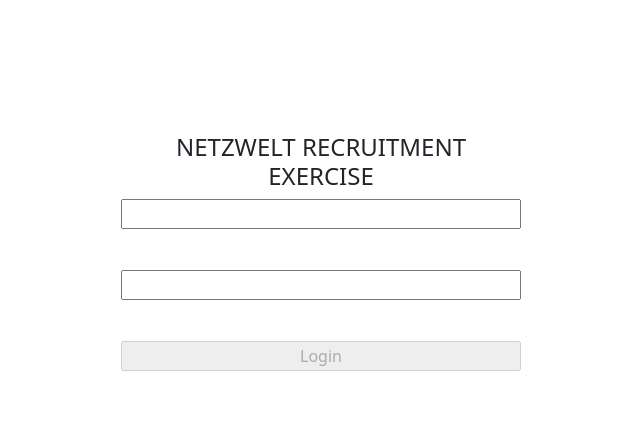
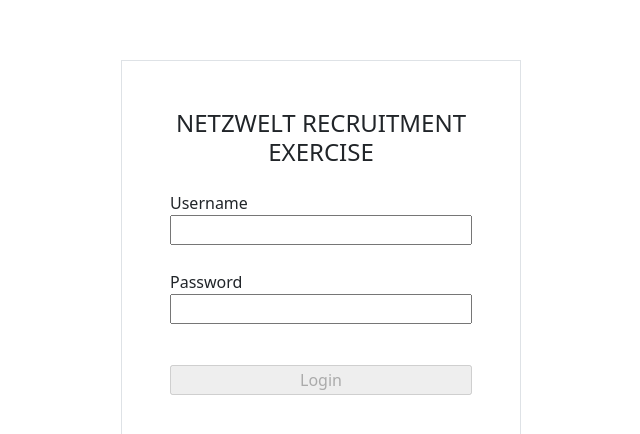
Before and after one commit to Dybreak0/portfolio, an Angular app: page /account/login in a window 1280 px wide. Shown: the part 148-582 px from the top of the page, without its empty margins (319-959 px from the left). Built offline with nearby package versions, Linux system fonts and the light colour scheme.

Commit message:
polish frontend

```diff
--- a/src/app/components/home/home.component.html
+++ b/src/app/components/home/home.component.html
@@ -4,10 +4,3 @@
 
 <h2>Territories</h2>
 <p>Here are the list of territories</p>
-
-
-<ul id="my2UL1">
-
-</ul>
-
--------------------------------------------------------------
--- a/src/app/components/home/home.component.ts
+++ b/src/app/components/home/home.component.ts
@@ -19,6 +19,7 @@ export class HomeComponent {
       .then((result: Territories) => {
         const rootUl = document.createElement('ul');
         rootUl.id = 'myUL';
+        rootUl.classList.add("container");
 
         // Append the root ul element to the document body
         document.body.appendChild(rootUl);
--- a/src/app/components/login/login.component.html
+++ b/src/app/components/login/login.component.html
@@ -1,13 +1,15 @@
 <div class="d-flex justify-content-center">
-  <form class="login-form d-flex flex-column justify-content-center" [formGroup]="loginFormGroup" >
+  <div class="login-form d-flex align-items-center">
+    <form class="d-flex flex-column justify-content-center border p-5" [formGroup]="loginFormGroup" >
 
-    <div class="h4 text-center">
+      <div class="h4 text-center mb-4">
         NETZWELT RECRUITMENT EXERCISE
       </div>
       <div class="d-flex flex-column">
-      <input type="text" formControlName="username" (keyup.enter)="login()" />
+        <label for="username">Username</label>
+        <input type="text" formControlName="username" id="username" (keyup.enter)="login()" />
 
-      <p class="error-message">
+        <div class="error-message">
           <ng-container *ngIf="loginFormGroup.get('username')?.invalid &&
                         loginFormGroup.get('username')?.errors &&
                         (loginFormGroup.get('username')?.dirty ||
@@ -17,12 +19,13 @@
               Username Type is a required field.
             </ng-container>
           </ng-container>
-      </p>
+        </div>
       </div>
 
       <div class="d-flex flex-column">
+        <label for="password">Password</label>
         <input type="password" formControlName="password" (keyup.enter)="login()" />
-      <p class="error-message">
+        <div class="error-message">
           <ng-container *ngIf="loginFormGroup.get('password')?.invalid &&
                         loginFormGroup.get('password')?.errors &&
                         (loginFormGroup.get('password')?.dirty ||
@@ -32,9 +35,10 @@
               Password Type is a required field.
             </ng-container>
           </ng-container>
-      </p>
+        </div>
       </div>
 
-    <input type="button" value="Login" (click)="login()" [disabled]="loginFormGroup.invalid" />
+      <input class="mt-3" type="button" value="Login" (click)="login()" [disabled]="loginFormGroup.invalid" />
     </form>
   </div>
+</div>
```
Lines whose indentation alone changed are shown as unchanged.
